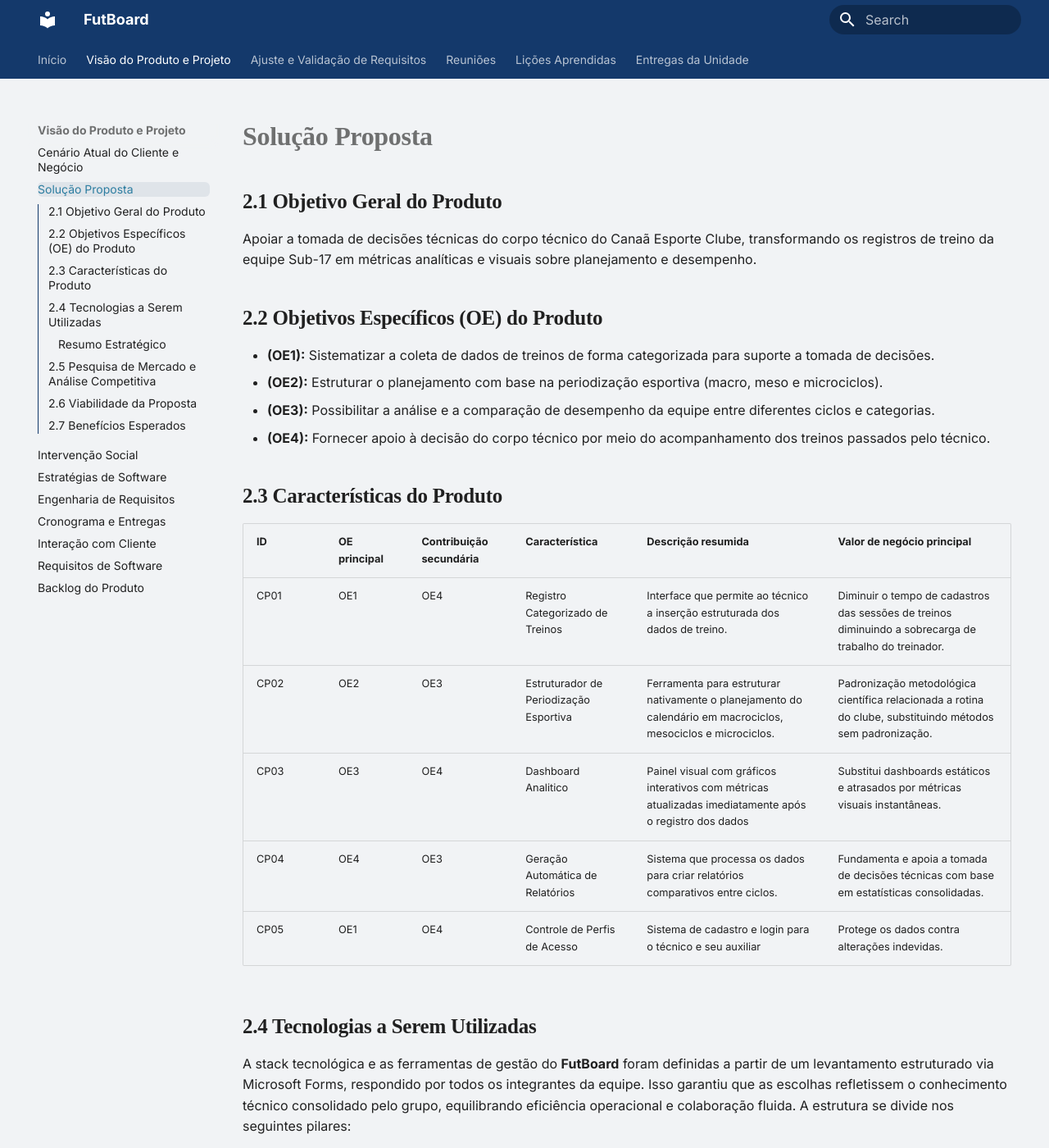
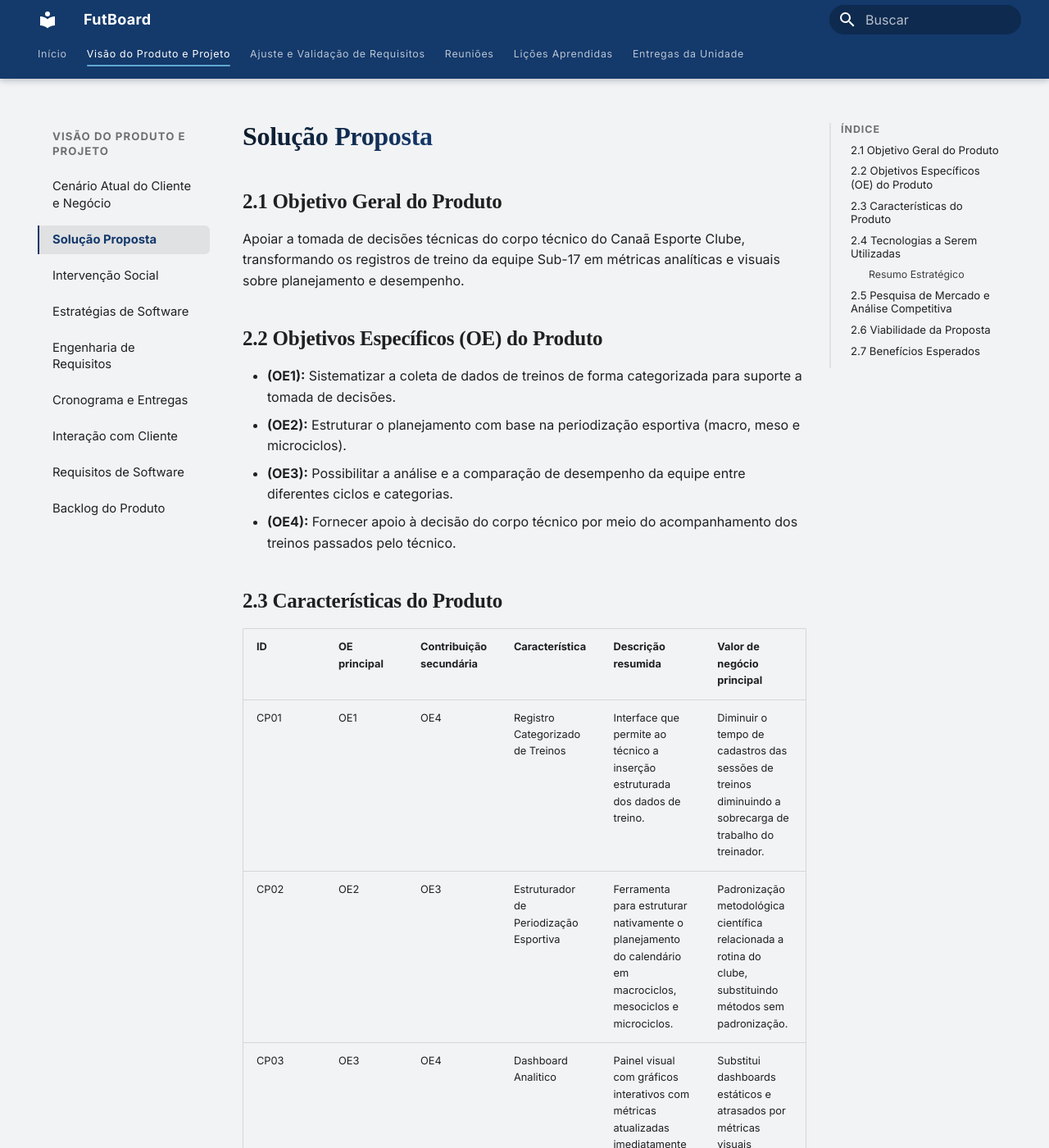
Before and after one commit to mdsreq-fga-unb/REQ-2026.2-T01-FutBoard, an MkDocs documentation site: the page built from docs/visao-produto/solucao-proposta.md, in a window 1280 px wide and 1400 px high. Shown: the whole window at 82% size. Built offline with MkDocs 1.6.1 and Material for MkDocs 9.7.7, drawn with Linux system fonts in a browser that asks for light colours.

Commit message:
docs: atualização no visual da pagina e insere menu no lado direito

```diff
--- a/docs/stylesheets/extra.css
+++ b/docs/stylesheets/extra.css
@@ -1,9 +1,11 @@
-/* Paleta  — tons de azul + fundo cinza claro
-      #14396b (azul escuro)
-      #2C7DA0 (azul médio)
-      #0D1B2A (azul quase-preto)
-      #5FA8D3 (azul claro)
-      #F1F3F5 (cinza claro)         */
+:root {
+  --fb-azul-escuro: #14396b;
+  --fb-azul-medio: #2C7DA0;
+  --fb-azul-noite: #0D1B2A;
+  --fb-azul-claro: #5FA8D3;
+  --fb-cinza-claro: #F1F3F5;
+}
+
 
 [data-md-color-scheme="default"] {
   --md-primary-fg-color: #14396b;
@@ -118,3 +120,224 @@
     flex: 1 1 100%;
   }
 }
+/* ===== Índice lateral direito (compacto) ===== */
+
+.md-sidebar--secondary .md-nav--secondary {
+  border-left: 2px solid var(--md-default-fg-color--lightest);
+}
+
+/* título do índice */
+.md-sidebar--secondary .md-nav__title {
+  font-size: 0.62rem;
+  font-weight: 700;
+  letter-spacing: 0.08em;
+  text-transform: uppercase;
+  color: var(--md-default-fg-color--light);
+  padding: 0 0.6rem;
+  margin-bottom: 0.2rem;
+  box-shadow: none;
+  background: none;
+}
+
+/* itens: menos altura e menos padding */
+.md-sidebar--secondary .md-nav__list {
+  margin: 0;
+}
+
+.md-sidebar--secondary .md-nav__item {
+  padding: 0;
+  margin: 0;
+}
+
+.md-sidebar--secondary .md-nav__link {
+  font-size: 0.66rem;
+  line-height: 1.25;
+  margin: 0 0 0 -2px;
+  padding: 0.23rem 0.6rem;
+  border-left: 2px solid transparent;
+  border-radius: 0 4px 4px 0;
+  transition: color 0.15s, background-color 0.15s, border-color 0.15s;
+}
+
+/* subtítulos: recuo pequeno e fonte um pouco menor */
+.md-sidebar--secondary .md-nav .md-nav .md-nav__link {
+  padding-left: 1.1rem;
+  font-size: 0.62rem;
+  opacity: 0.85;
+}
+
+/* hover */
+.md-sidebar--secondary .md-nav__link:hover {
+  color: var(--md-accent-fg-color);
+  background-color: var(--md-default-fg-color--lightest);
+}
+
+/* seção atual */
+.md-sidebar--secondary .md-nav__link--active {
+  color: var(--md-primary-fg-color);
+  font-weight: 600;
+  border-left-color: var(--md-primary-fg-color);
+  background-color: var(--md-default-fg-color--lightest);
+  opacity: 1;
+}
+
+@media screen and (min-width: 60em) {
+
+  .md-sidebar--primary .md-nav__link {
+    font-size: 0.74rem;
+    line-height: 1.4;
+    padding: 0.35rem 0.8rem;
+    border-left: 2px solid transparent;
+    border-radius: 0 6px 6px 0;
+    transition: color 0.15s, background-color 0.15s, border-color 0.15s;
+  }
+
+  .md-sidebar--primary .md-nav__item--section > .md-nav__link {
+    font-size: 0.66rem;
+    font-weight: 700;
+    letter-spacing: 0.08em;
+    text-transform: uppercase;
+    color: var(--md-default-fg-color--light);
+    margin-top: 0.9rem;
+    padding-left: 0.8rem;
+  }
+
+  .md-sidebar--primary .md-nav__item--nested > .md-nav {
+    margin-left: 0.9rem;
+    border-left: 1px solid var(--md-default-fg-color--lightest);
+  }
+
+  .md-sidebar--primary .md-nav__item--section > .md-nav {
+    margin-left: 0;
+    border-left: none;
+  }
+
+  .md-sidebar--primary .md-nav__item--nested .md-nav__item--nested .md-nav__link {
+    font-size: 0.7rem;
+    opacity: 0.9;
+  }
+
+  .md-sidebar--primary .md-nav__link:hover {
+    color: var(--md-accent-fg-color);
+    background-color: var(--md-default-fg-color--lightest);
+  }
+
+  .md-sidebar--primary .md-nav__link--active {
+    color: var(--md-primary-fg-color);
+    font-weight: 600;
+    border-left-color: var(--md-primary-fg-color);
+    background-color: var(--md-default-fg-color--lightest);
+    opacity: 1;
+  }
+
+  .md-sidebar--primary .md-nav__item--section > .md-nav__link--active {
+    background: none;
+    border-left-color: transparent;
+    color: var(--md-default-fg-color--light);
+  }
+}
+
+/* ===== Títulos principais com gradiente suave (só h1 e h2) ===== */
+.md-content .md-typeset h1{
+  width: fit-content;
+  max-width: 100%;
+  background-clip: text !important;
+  -webkit-background-clip: text !important;
+  -webkit-text-fill-color: transparent !important;
+  color: transparent !important;
+  font-weight: 700;
+}
+
+.md-content .md-typeset h1 {
+  background-image: linear-gradient(90deg,
+    #0D1B2A 0%,
+    #14396b 100%,
+    #1f5f8a 100%) !important;
+}
+
+/* o símbolo de âncora (¶) não pode ficar invisível */
+.md-content .md-typeset h1 .headerlink{
+  -webkit-text-fill-color: var(--md-default-fg-color--lighter) !important;
+}
+
+/* ===== Barra superior (cabeçalho + abas) ===== */
+
+/* fundo: gradiente discreto, só entre os dois azuis mais escuros */
+.md-header,
+.md-tabs {
+  background: --fb-azul-escuro;
+}
+
+/* cabeçalho com sombra suave */
+.md-header {
+  box-shadow: 0 2px 8px rgba(13, 27, 42, 0.25);
+}
+
+/* nome do site */
+.md-header__title {
+  font-weight: 700;
+  letter-spacing: 0.02em;
+}
+
+/* barra de abas: mais baixa e com linha separadora sutil */
+.md-tabs {
+  border-top: 1px solid rgba(255, 255, 255, 0.08);
+}
+
+/* abas */
+.md-tabs__link {
+  font-size: 0.62rem;
+  font-weight: 400;
+  letter-spacing: 0.06em;
+  opacity: 0.7;
+  margin-top: 0.5rem;
+  padding-bottom: 0.35rem;
+  position: relative;
+  transition: opacity 0.15s, color 0.15s;
+}
+
+/* linha embaixo da aba (aparece no hover e fica na ativa) */
+.md-tabs__link::after {
+  content: "";
+  position: absolute;
+  left: 0;
+  right: 0;
+  bottom: 0;
+  height: 2px;
+  border-radius: 2px;
+  background: #5FA8D3;
+  transform: scaleX(0);
+  transform-origin: left;
+  transition: transform 0.1s ease;
+}
+
+.md-tabs__link:hover {
+  opacity: 1;
+}
+
+.md-tabs__link:hover::after {
+  transform: scaleX(0.5);
+}
+
+/* aba ativa */
+.md-tabs__item--active .md-tabs__link {
+  opacity: 1;
+  color: #ffffff;
+}
+
+.md-tabs__item--active .md-tabs__link::after {
+  transform: scaleX(1);
+}
+
+.md-search__input {
+  border-radius: 8px;
+}
+
+.md-header {
+  box-shadow: none;
+}
+
+.md-tabs {
+  border-top: none;
+  box-shadow: 0 2px 8px rgba(13, 27, 42, 0.25);
+}
--- a/mkdocs.yml
+++ b/mkdocs.yml
@@ -2,6 +2,7 @@
 
 theme:
   name: material
+  language: pt-BR
   palette:
     - scheme: default
       primary: custom
@@ -15,7 +16,6 @@
     - navigation.expand
     - navigation.indexes
     - navigation.top
-    - toc.integrate
     - search.suggest
     - search.highlight
 
```
